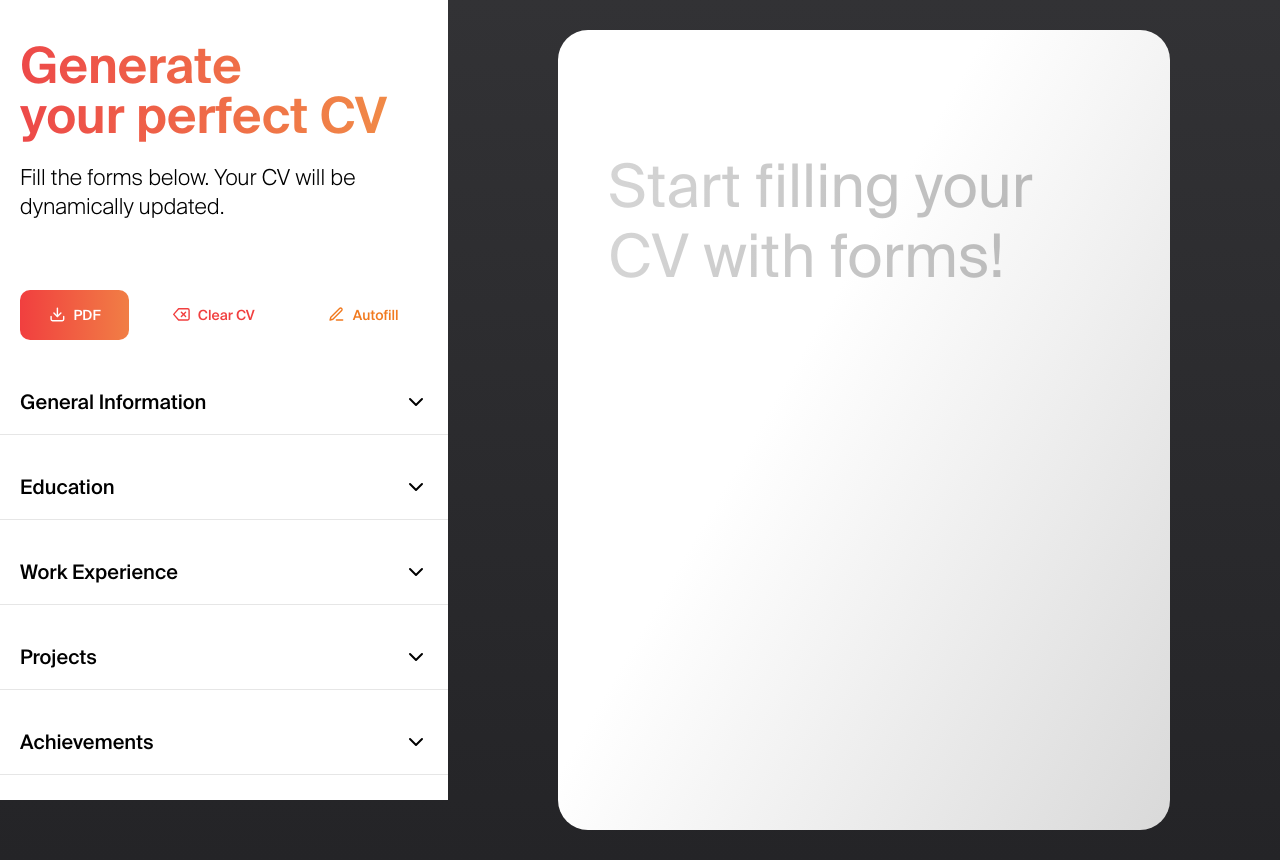
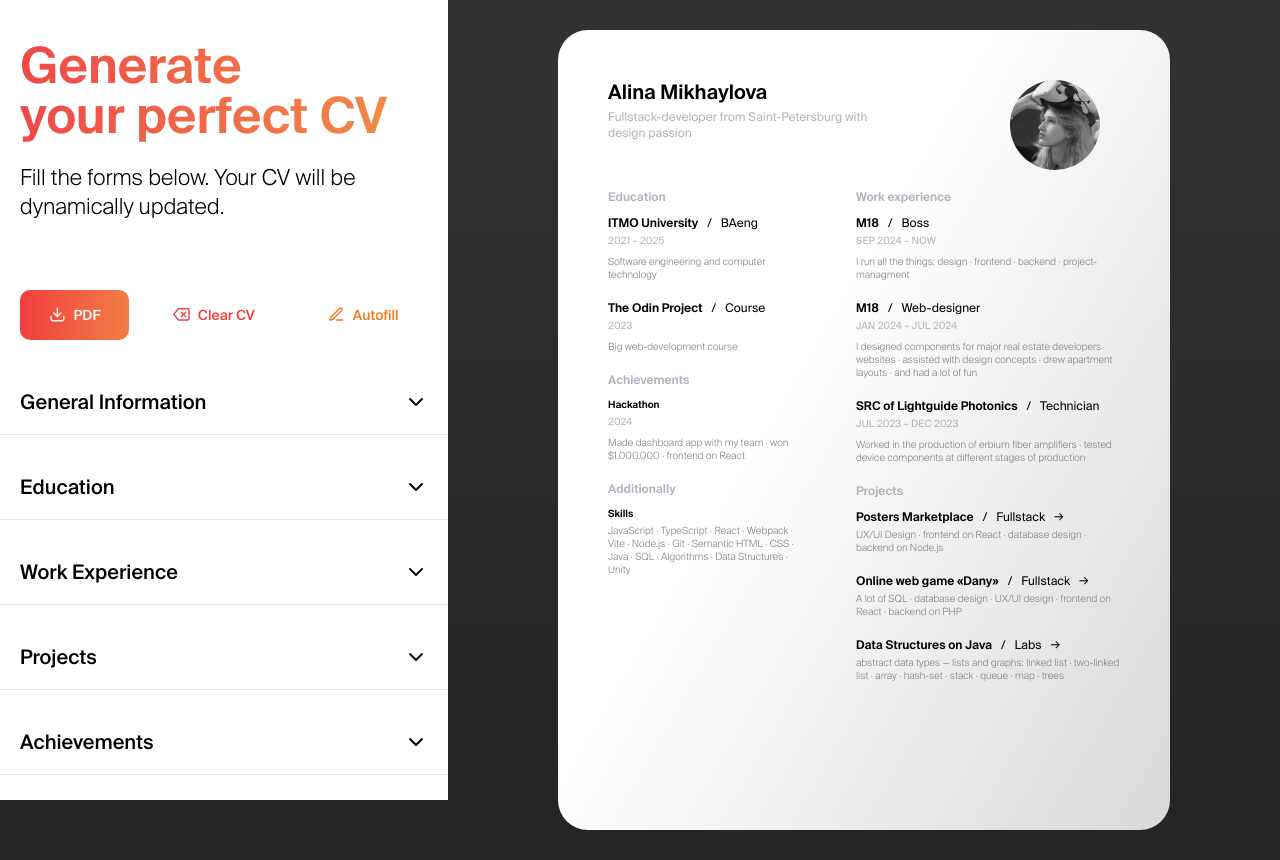
Before and after one commit to everythingiam/cv-generator, a React (Vite) app: page / in a window 1280 px wide. Built offline with nearby package versions, Linux system fonts and the light colour scheme.

Commit message:
finally fixed print to pdf

```diff
--- a/index.html
+++ b/index.html
@@ -4,6 +4,7 @@
     <meta charset="UTF-8" />
     <link rel="icon" type="image/svg+xml" href="/vite.svg" />
     <meta name="viewport" content="width=device-width, initial-scale=1.0" />
+    <link rel="shortcut icon" href="/src/assets/icon.svg" type="image/x-icon">
     <title>CV</title>
   </head>
   <body>
--- a/src/App.jsx
+++ b/src/App.jsx
@@ -1,5 +1,6 @@
 import { useState, useEffect, useRef } from 'react';
 import './styles/App.scss';
+import './styles/CV.scss';
 import CV from './components/CV/CV';
 import FormSection from './components/Forms/FormSection';
 import autoData from './components/autoData';
@@ -9,7 +10,7 @@ import structure from './dataStructure';
 function App() {
   const [data, setData] = useState(() => {
     const savedData = localStorage.getItem('formData');
-    const parsedData = savedData ? JSON.parse(savedData) : structure;
+    const parsedData = savedData ? JSON.parse(savedData) : autoData;
 
     return {
       ...structure,
@@ -19,12 +20,14 @@ function App() {
 
   const handleForm = (section, updatedSectionData) => {
     setData((prev) => {
-
-      if ( Array.isArray(updatedSectionData)) {
-        return { ...prev, [section]: { ...prev[section], data: updatedSectionData } };
+      if (Array.isArray(updatedSectionData)) {
+        return {
+          ...prev,
+          [section]: { ...prev[section], data: updatedSectionData },
+        };
       }
 
-      if (section === 'generalInfo'){
+      if (section === 'generalInfo') {
         return { ...prev, [section]: updatedSectionData };
       }
 
@@ -38,9 +41,14 @@ function App() {
         return { ...prev, [section]: { ...prev[section], data: updatedData } };
       }
 
-      return { ...prev, [section]: { ...prev[section], data: [...prev[section].data, updatedSectionData] } };
+      return {
+        ...prev,
+        [section]: {
+          ...prev[section],
+          data: [...prev[section].data, updatedSectionData],
+        },
+      };
     });
-
   };
 
   useEffect(() => {
@@ -70,7 +78,7 @@ function App() {
         autoFill={autoFill}
         handlePrint={reactToPrintFn}
       />
-      <CV data={data} reference={contentRef}/>
+      <CV data={data} refer={contentRef}/>
     </>
   );
 }
--- a/src/components/CV/CV.jsx
+++ b/src/components/CV/CV.jsx
@@ -4,16 +4,16 @@ import CVMain from './CVMain';
 import { FiEye } from 'react-icons/fi';
 import { useState } from 'react';
 
-export default function CV({ data, reference }) {
+export default function CV({ data, refer }) {
   const isFull =
     data.generalInfo?.name ||
     data.generalInfo?.description ||
     data.generalInfo?.image ||
-    data.education.length > 0 ||
-    data.experience.length > 0 ||
-    data.achieves.length > 0 ||
-    data.projects.length > 0 ||
-    data.additionally.length > 0;
+    data.education.data.length > 0 ||
+    data.experience.data.length > 0 ||
+    data.achieves.data.length > 0 ||
+    data.projects.data.length > 0 ||
+    data.additionally.data.length > 0;
 
   const [isVisible, setIsVisible] = useState(false);
 
@@ -29,7 +29,7 @@ export default function CV({ data, reference }) {
       </button>
 
       <div className={`cv-cont ${isVisible ? 'visible' : 'hidden'}`}>
-        <div className="cv" ref={reference}>
+        <div className="cv" ref={refer}>
           {!isFull && (
             <div className="startCV">Start filling your CV with forms!</div>
           )}
--- a/src/components/CV/CVHeader.jsx
+++ b/src/components/CV/CVHeader.jsx
@@ -1,6 +1,6 @@
 import { CSSTransition } from 'react-transition-group';
 
-export default function CVHeader({ data }) {
+export default function CVHeader({ data}) {
   const isImage = data.image !== '' && data.image;
   const headerStyle = !isImage ? { marginBottom: '4rem' } : {};
 
--- a/src/components/Forms/FormSection.jsx
+++ b/src/components/Forms/FormSection.jsx
@@ -38,11 +38,9 @@ export default function FormSection({
       </article>
       <FormsList data={data} handleForm={handleForm} />
 
-      <div className="github">
-        <a href="https://github.com/everythingiam/cv-generator" target="_blank">
-          Watch on Github <span style={{ marginTop: '-1px' }}>→</span>
-        </a>
-      </div>
+      <a href="https://github.com/everythingiam/cv-generator" target="_blank">
+        Watch on Github <span style={{ marginTop: '-1px' }}>→</span>
+      </a>
     </div>
   );
 }
--- a/src/components/autoData.js
+++ b/src/components/autoData.js
@@ -46,7 +46,7 @@ const autoData = {
         start: 'sep 2024',
         end: 'now',
         description:
-          'I run all the things: design · frontend · backend · project-managment.',
+          'I run all the things: design · frontend · backend · project-managment',
       },
       {
         id: 'm18design',
@@ -55,7 +55,7 @@ const autoData = {
         start: 'jan 2024',
         end: 'jul 2024',
         description:
-          'I designed components for major real estate developers websites · assisted with design concepts · drew apartment layouts · and had delicious lunches.',
+          'I designed components for major real estate developers websites · assisted with design concepts · drew apartment layouts · and had a lot of fun',
       },
       {
         id: 'optica',
--- a/src/styles/CV.scss
+++ b/src/styles/CV.scss
@@ -1,13 +1,14 @@
 .cv-cont {
   width: 65%;
   margin-left: auto;
+}
 
 .cv {
   background: linear-gradient(120deg, #ffffff 40%, #d9d9d9);
   width: 61.2rem;
   height: 80rem;
   border-radius: 3rem;
-    padding: 5rem;
+  padding: 50px;
   margin: 3rem auto;
   position: relative;
 
@@ -96,8 +97,7 @@
   main {
     display: grid;
     grid-template-columns: 3fr 4fr;
-      gap: 5rem;
-    }
+    gap: 50px;
   }
 }
 
@@ -110,6 +110,7 @@
 }
 
 @media (max-width: 1100px) {
+  // @media (max-width: 1100px) and (not (print)) {
   .cv-cont {
     width: 100%;
     height: 100vh;
@@ -123,6 +124,12 @@
     background-color: rgba(0, 0, 0, 0.8);
     z-index: 10;
 
+    &.visible {
+      opacity: 1;
+      pointer-events: auto;
+    }
+  }
+
   .cv {
     position: absolute;
     top: 50%;
@@ -131,100 +138,29 @@
     transform-origin: center;
   }
 
-    &.visible {
-      opacity: 1;
-      pointer-events: auto;
-    }
-  }
-
   .show {
     display: flex;
   }
 }
 
-// .cv-cont {
-//   width: 65%;
-//   margin-left: auto;
-// }
-// .cv-cont .cv {
-//   background: linear-gradient(120deg, #fff 40%, #d9d9d9);
-//   width: 61.2rem;
-//   height: 80rem;
-//   border-radius: 3rem;
-//   padding: 5rem;
-//   transform-origin: top right;
-//   margin: 3rem auto;
-//   position: relative;
-// }
-// .cv-cont .cv .big-item {
-//   margin-bottom: 2rem;
-//   display: flex;
-//   flex-direction: column;
-// }
-// .cv-cont .cv .big-item .title {
-//   display: flex;
-//   margin-bottom: 0.5rem;
-// }
-// .cv-cont .cv .big-item .title .position {
-//   font-family: 'TT';
-// }
-// .cv-cont .cv .big-item .title span {
-//   margin-left: 0.9rem;
-//   margin-right: 0.9rem;
-//   font-size: 10;
-// }
-// .cv-cont .cv .big-item a {
-//   color: black;
-// }
-// .cv-cont .cv .big-item .date {
-//   text-transform: uppercase;
-//   color: red;
-//   margin-bottom: 0.8rem;
-//   font-family: 'TT';
-// }
-// .cv-cont .cv .big-item .description {
-//   color: red;
-// }
-// .cv-cont .cv h3.small {
-//   font-size: 1rem;
-// }
-// .cv-cont .cv .startCV {
-//   position: absolute;
-//   font-size: 6rem;
-//   margin-top: 7rem;
-//   width: 85%;
-//   background: linear-gradient(90deg, #d5d5d5, #b4b4b4);
-//   background-clip: text;
-//   color: transparent;
-// }
-// .cv-cont .cv header {
-//   display: flex;
-//   justify-content: space-between;
-//   margin-bottom: 2rem;
-// }
-// .cv-cont .cv header .left {
-//   display: block;
-//   max-width: 29rem;
-// }
-// .cv-cont .cv header .left p {
-//   font-size: 10;
-//   color: red;
-//   max-width: 26rem;
-//   font-family: 'TT';
-// }
-// .cv-cont .cv header img {
-//   width: 9rem;
-//   height: 9rem;
-//   border-radius: 5rem;
-//   background-color: black;
-//   margin-right: 2rem;
-// }
-// .cv-cont .cv h2 {
-//   color: red;
-//   margin-bottom: 1.3rem;
-// }
-// .cv-cont .cv main {
-//   display: grid;
-//   grid-template-columns: 3fr 4fr;
-//   gap: 5rem;
-// }
+@media print {
+  .cv-cont {
+    width: 100%;
+    margin: 0;
+  }
+
+  .cv {
+    position: static;
+    padding-top: 2rem;
+    transform: scale(1);
+    width: auto;
+    height: auto;
+    background: white;
+    transform-origin: center;
+    border-radius: 0;
+  }
+
+  html {
+    font-size: 85%;
+  }
+}
--- a/src/styles/FormSection.scss
+++ b/src/styles/FormSection.scss
@@ -48,25 +48,27 @@
     color: black;
   }
 
-  .github {
-    padding: 5rem 2rem 4rem 2rem;
-
   a {
     font-size: 2.2rem;
     // margin-bottom: 7rem;
     color: $gray;
+    display: flex;
     transition: 200ms;
+    width: 100%;
+    padding: 1rem 2rem;
+    margin-top: 3rem;
+    margin-bottom: 5rem;
+    justify-content: start;
 
     span {
       transition: 200ms;
-        margin-left: 3px;
+      margin-left: 7px;
     }
     &:hover {
       color: black;
 
       span {
-          margin-left: 8px;
-        }
+        margin-left: 11px;
       }
     }
   }
@@ -83,8 +85,13 @@
       font-size: 4rem;
     }
 
-    p{
+    p {
       margin-bottom: 6rem;
+    }
+
+    a{
+    justify-content: flex-end;
+    margin-bottom: 7rem;
     }
 
     article {
```
Also changed, not shown: src/assets/icon.svg (added). Lines whose indentation alone changed are shown as unchanged.
